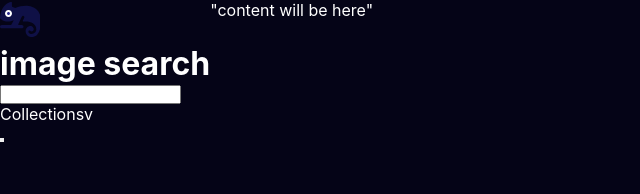
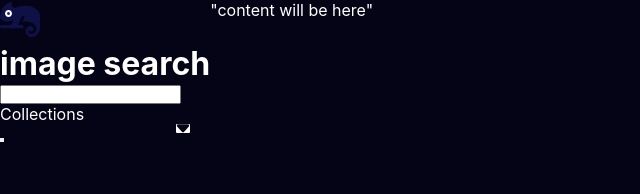
Before and after one commit to brkn/unsplash-search-app, a React (Create React App) app: page /search/1/1 in a window 1280 px wide. Shown: the top 194 px of the page, without its empty margins (0-640 px from the left). Built offline with nearby package versions, Linux system fonts and the light colour scheme.

Commit message:
Add triangle svg, Change placeholder 'v,^' chars with it, Add css for it

```diff
--- a/src/components/Dropdown.js
+++ b/src/components/Dropdown.js
@@ -1,5 +1,5 @@
 import React from "react";
-
+import triangle from "./triangle.svg";
 class Dropdown extends React.Component {
   constructor(props) {
     super(props);
@@ -45,7 +45,11 @@ class Dropdown extends React.Component {
         <div className="Dd-header" onClick={() => this.toggleDropdown()}>
           <div className="Dd-header-title">
             {header}
-            {open ? "^" : "v"}
+            <img
+              src={triangle}
+              className={open ? "triangle--up" : "triangle--down"}
+              alt="triangle"
+            />
           </div>
         </div>
         {open && <ul>{this.renderItems()}</ul>}
--- a/src/components/Header.css
+++ b/src/components/Header.css
@@ -1,3 +1,23 @@
+.triangle--down {
+  width: 14px;
+  height: 9px;
+  background: #fff;
+  border-radius: 1px;
+
+  float: right;
+  margin: 20px;
+}
+.triangle--up {
+  width: 14px;
+  height: 9px;
+  background: #ffffff;
+  border-radius: 1px;
+
+  float: right;
+  margin: 20px;
+  transform: rotate(-180deg);
+}
+
 .Index-header {
   background-color: #050417;
   color: #ffffff;
```
Also changed, not shown: src/components/triangle.svg (added).
